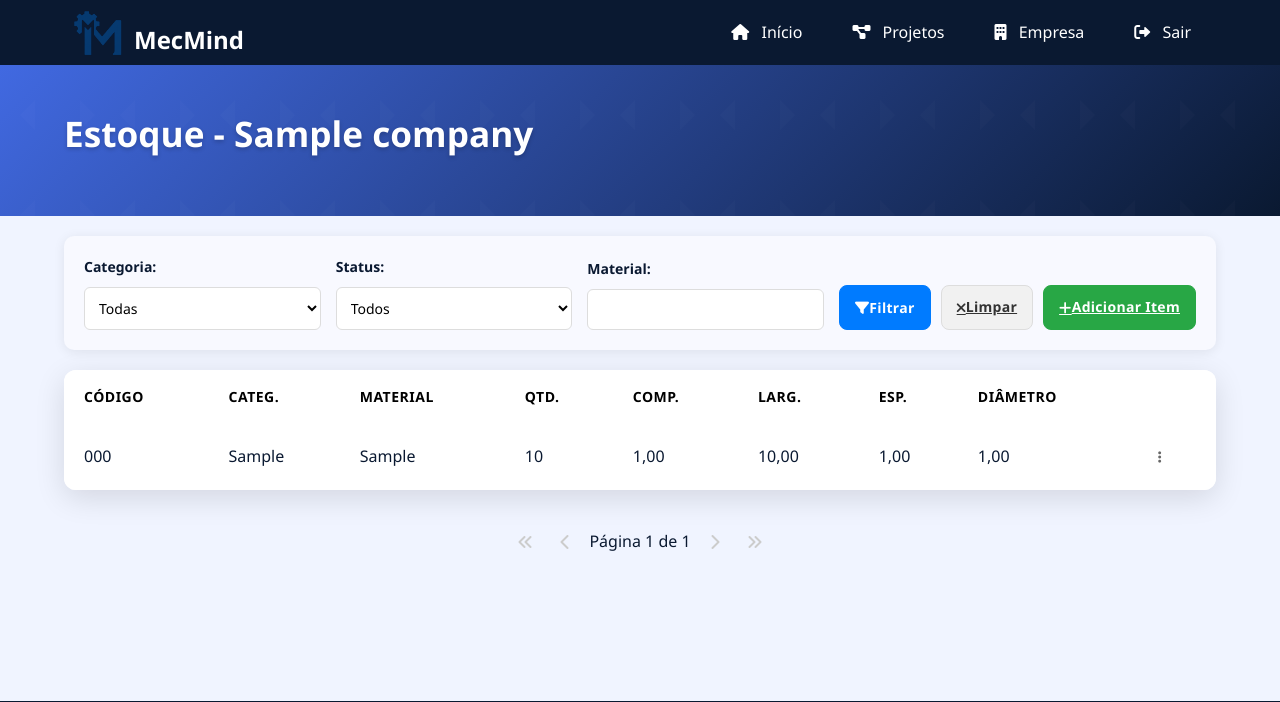
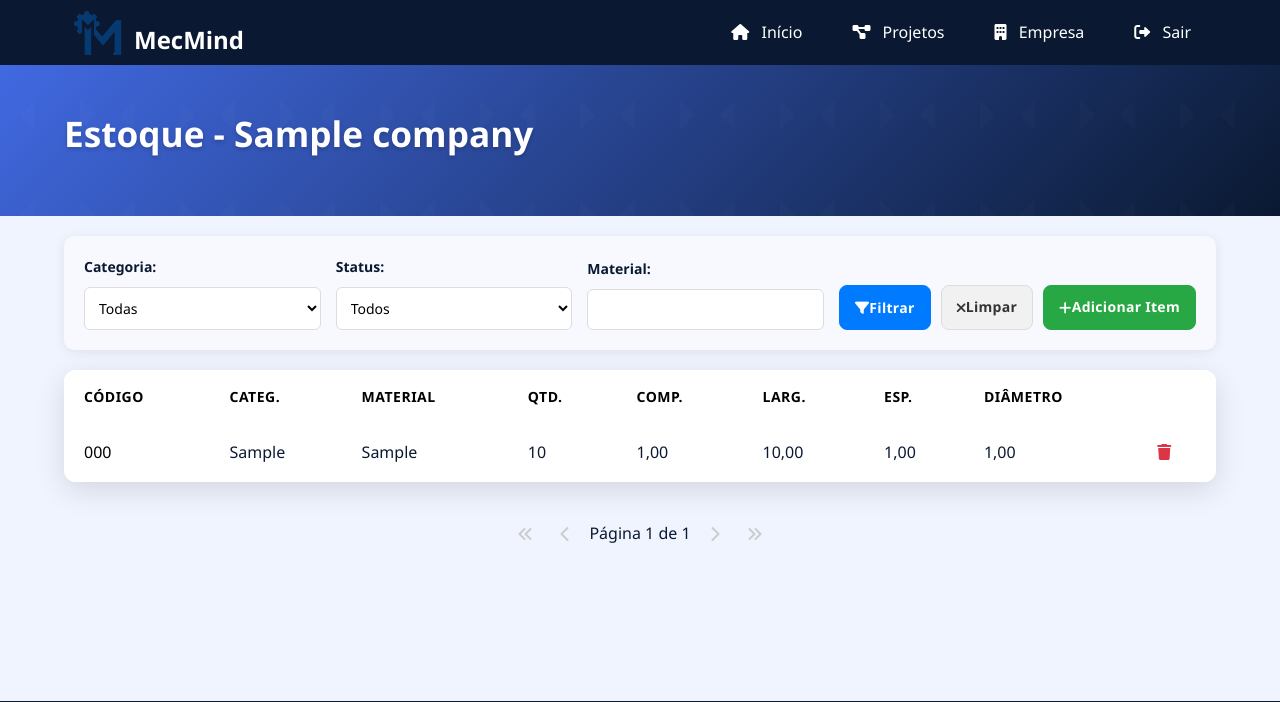
Before and after one commit to Dimartines29/mecmind, a Django app: page /estoque_empresa/ in a window 1280 px wide. Shown: the top 702 px of the page. Run offline with Django 5.2, Linux system fonts and the light colour scheme; a user stored in the database is signed in; tables that the repository leaves empty hold one stand-in row (values such as "Sample post").

Commit message:
Ajustes estéticos nas tabelas.

```diff
--- a/mecmind_app/base_static/css/lists.css
+++ b/mecmind_app/base_static/css/lists.css
@@ -236,6 +236,7 @@
     font-weight: 600;
     letter-spacing: 0.3px;
     cursor: pointer;
+    text-decoration: none;
 }
 
 .filter-button:hover {
@@ -361,72 +362,3 @@
         height: 28px;
     }
 }
-
-.actions-dropdown {
-    position: relative;
-    display: inline-block;
-}
-
-.actions-button {
-    background: transparent;
-    border: none;
-    cursor: pointer;
-    padding: 8px;
-    border-radius: 4px;
-    color: #666;
-    transition: all 0.2s ease;
-}
-
-.actions-button:hover {
-    background-color: #f5f5f5;
-    color: #333;
-}
-
-.actions-menu {
-    display: none;
-    position: absolute;
-    left: -80px;
-    top: 0%;
-    background: white;
-    border: 1px solid #ddd;
-    border-radius: 6px;
-    box-shadow: 0 4px 12px rgba(0,0,0,0.15);
-    z-index: 1000;
-    min-width: 120px;
-}
-
-.actions-menu.show {
-    display: block;
-}
-
-.actions-menu a {
-    display: block;
-    padding: 10px 16px;
-    text-decoration: none;
-    color: #333;
-    font-size: 14px;
-    transition: background-color 0.2s ease;
-    border-bottom: 1px solid #eee;
-}
-
-.actions-menu a:last-child {
-    border-bottom: none;
-}
-
-.actions-menu a:hover {
-    background-color: #f8f9fa;
-}
-
-.actions-menu a.delete-action {
-    color: #dc3545;
-}
-
-.actions-menu a.delete-action:hover {
-    background-color: #f8f9fa;
-    color: #dc3545;
-}
-
-.actions-menu a i {
-    margin-right: 8px;
-    width: 16px;
-}
--- a/mecmind_app/base_static/js/script.js
+++ b/mecmind_app/base_static/js/script.js
@@ -331,29 +331,6 @@ document.addEventListener('DOMContentLoaded', function() {
     updateFieldsVisibility();
 });
 
-// Controle dos menus dropdown
-function toggleActionMenu(itemId) {
-    // Fechar todos os outros menus
-    document.querySelectorAll('.actions-menu').forEach(menu => {
-        if (menu.id !== `menu-${itemId}`) {
-            menu.classList.remove('show');
-        }
-    });
-
-    // Toggle do menu atual
-    const menu = document.getElementById(`menu-${itemId}`);
-    menu.classList.toggle('show');
-}
-
-// Fechar menus ao clicar fora
-document.addEventListener('click', function(event) {
-    if (!event.target.closest('.actions-dropdown')) {
-        document.querySelectorAll('.actions-menu').forEach(menu => {
-            menu.classList.remove('show');
-        });
-    }
-});
-
 // Modal de confirmação de exclusão
 function confirmDelete(itemId, itemName) {
     const modal = document.getElementById('deleteModal');
--- a/mecmind_app/templates/estoque_empresa.html
+++ b/mecmind_app/templates/estoque_empresa.html
@@ -93,7 +93,7 @@
         <tbody>
             {% for i in page_obj %}
                 <tr>
-                    <td>{{ i.code }}</td>
+                    <td><a class="list-link" href="{% url 'editar_estoque' i.id %}">{{ i.code }}</a></td>
                     <td>{{ i.category }}</td>
                     <td>{{ i.material }}</td>
                     <td>{{ i.quantity }}</td>
@@ -102,19 +102,9 @@
                     <td>{% if i.thickness %}{{ i.thickness }}{% else %} - {% endif %}</td>
                     <td>{% if i.diameter %}{{ i.diameter }}{% else %} - {% endif %}</td>
                     <td>
-                        <div class="actions-dropdown">
-                            <button class="actions-button" onclick="toggleActionMenu({{ i.id }})">
-                                <i class="fas fa-ellipsis-v"></i>
-                            </button>
-                            <div class="actions-menu" id="menu-{{ i.id }}">
-                                <a href="{% url 'editar_estoque' i.id %}">
-                                    <i class="fas fa-edit"></i> Editar
-                                </a>
-                                <a href="#" class="delete-action" onclick="confirmDelete({{ i.id }}, '{{ i.name }}')">
-                                    <i class="fas fa-trash"></i> Excluir
-                                </a>
-                            </div>
-                        </div>
+                        <a href="#" class="delete-action" onclick="confirmDelete({{ i.id }}, '{{ i.name }}')">
+                            <i class="fas fa-trash" style="color: #dc3545;"></i>
+                        </a>
                     </td>
                 </tr>
             {% empty %}
```
